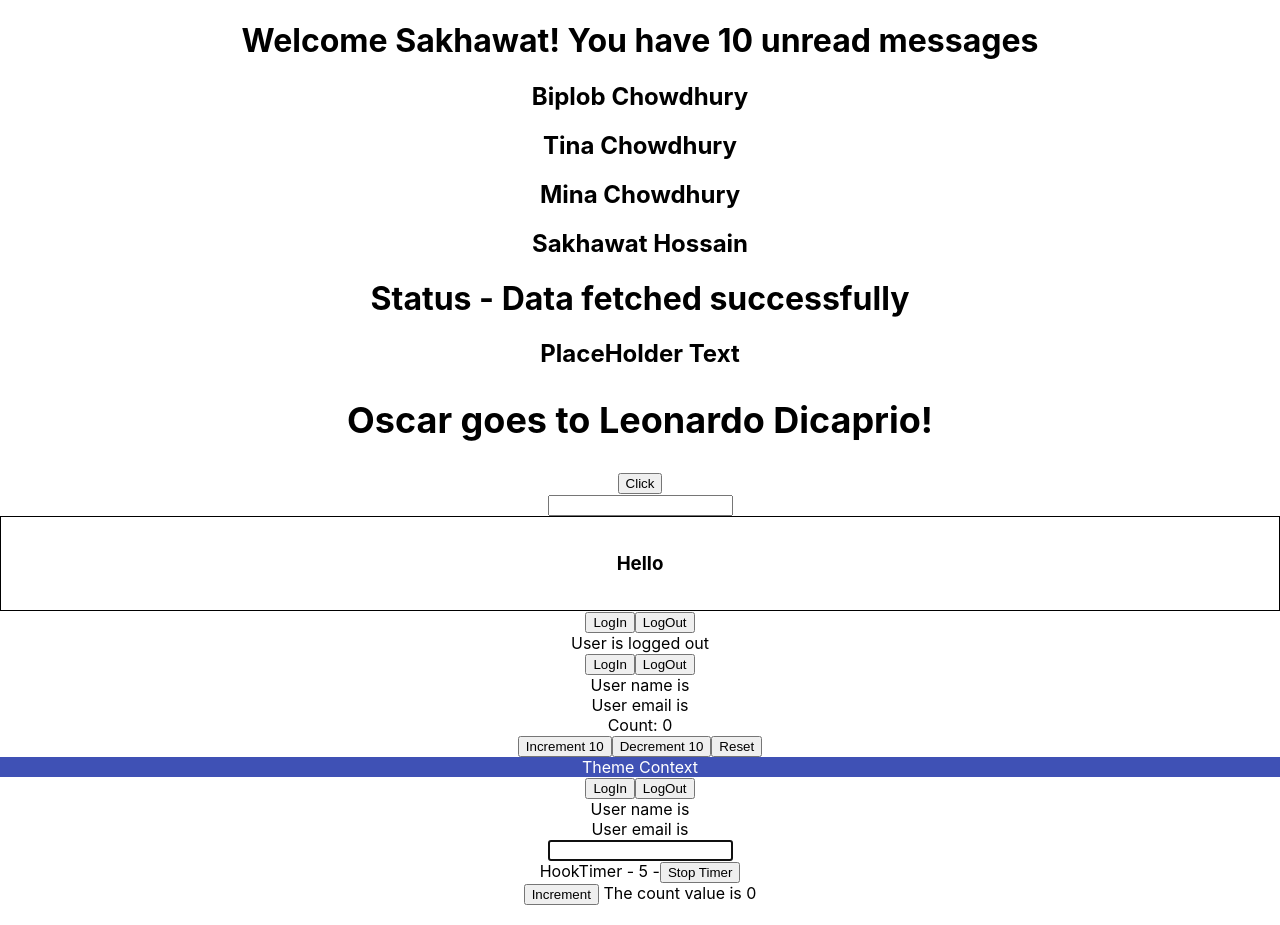
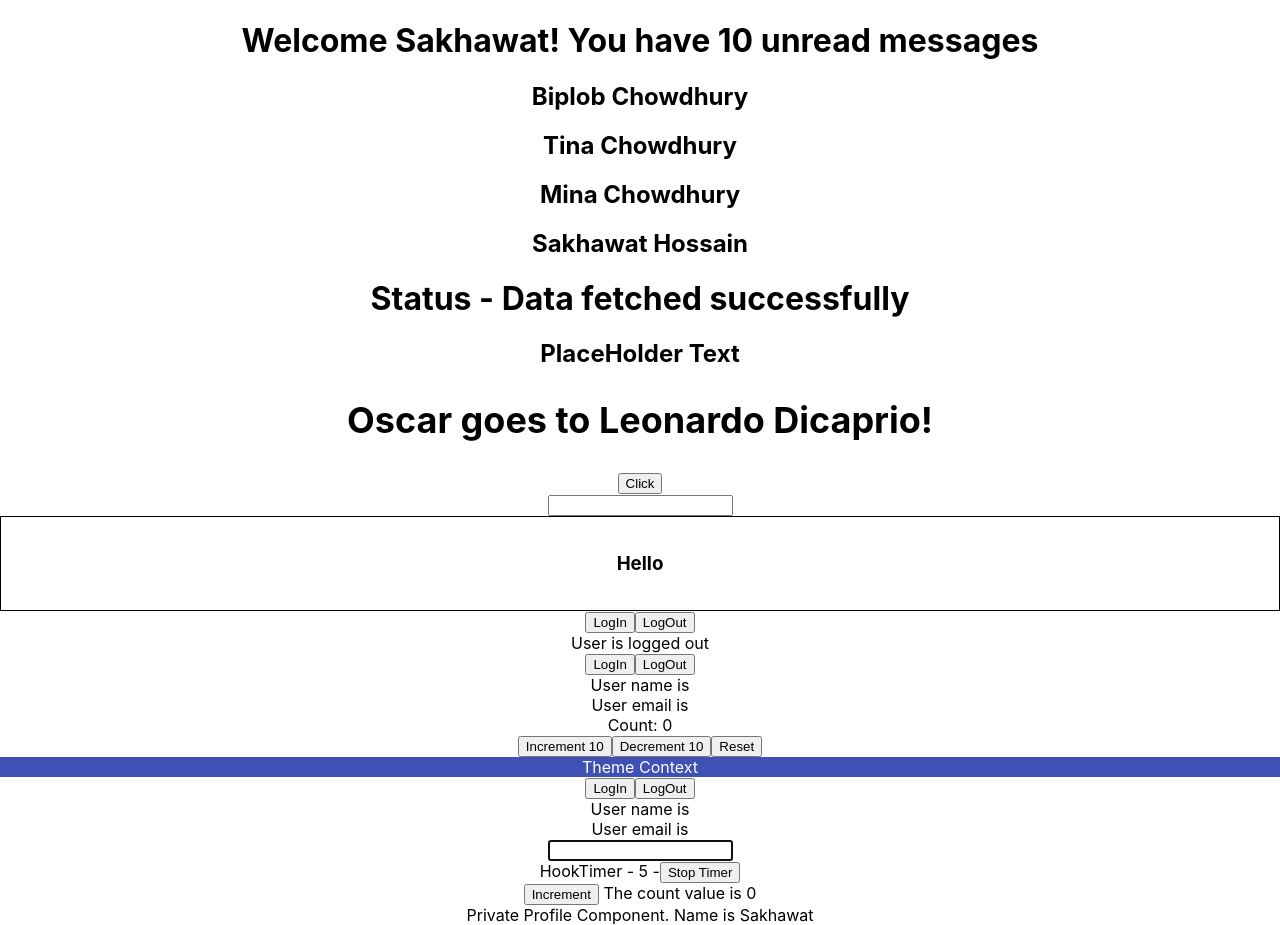
Before and after one commit to sakhawat777/react-typescript-demo, a React (Create React App) app: page / in a window 1280 px wide. Built offline with nearby package versions, Linux system fonts and the light colour scheme.

Commit message:
Component Prop Done

```diff
--- a/src/App.tsx
+++ b/src/App.tsx
@@ -19,6 +19,9 @@
 import MutableRef from './components/ref/MutableRef';
 import DomRef from './components/ref/DomRef';
 import Counter2 from './components/class/Counter2';
+import { Private } from './components/auth/Private';
+import { Profile } from './components/auth/Profile';
+
 
 
 
@@ -68,6 +71,7 @@
      <DomRef/>
      <MutableRef/>
      <Counter2 message=' The count value is'/>
+     <Private isLoggedIn={true} component={Profile}/>
     </div>
   );
 }
--- /dev/null
+++ b/src/components/auth/Login.tsx
@@ -0,0 +1,3 @@
+export const Login = () => {
+    return <div>Please LogIn to Continue</div>
+}
--- /dev/null
+++ b/src/components/auth/Private.tsx
@@ -0,0 +1,14 @@
+import { Login } from './Login';
+import {ProfileProps} from './Profile';
+type PrivateProps = {
+    isLoggedIn: boolean
+    component: React.ComponentType<ProfileProps>
+}
+export const Private = ({isLoggedIn, component: Component}: PrivateProps) => {
+    if(isLoggedIn){
+        return <Component name='Sakhawat'/>
+    }
+    else{
+    return <Login/>
+    }
+}
--- /dev/null
+++ b/src/components/auth/Profile.tsx
@@ -0,0 +1,6 @@
+export type ProfileProps = {
+    name: string
+}
+export const Profile = ({name}: ProfileProps) => {
+    return <div>Private Profile Component. Name is {name}</div>
+}
```
